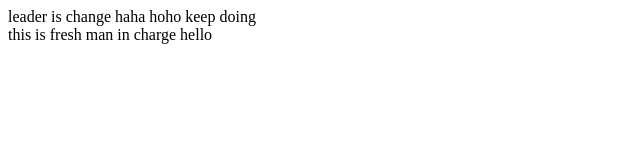
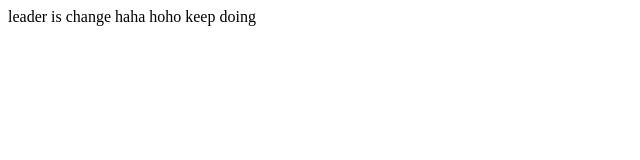
Before and after one commit to justyh73/company-project, a plain HTML site: page index.html in a window 1280 px wide. Shown: the whole page, without its empty margins (0-640 px from the left). Drawn offline with Linux system fonts and the light colour scheme.

Commit message:
third commit

```diff
--- a/index.html
+++ b/index.html
@@ -12,8 +12,7 @@
       keep doing
     </nav>
     <main>
-      this is fresh man in charge
-      hello
+
     </main>
     <footer></footer>
   </body>
```
